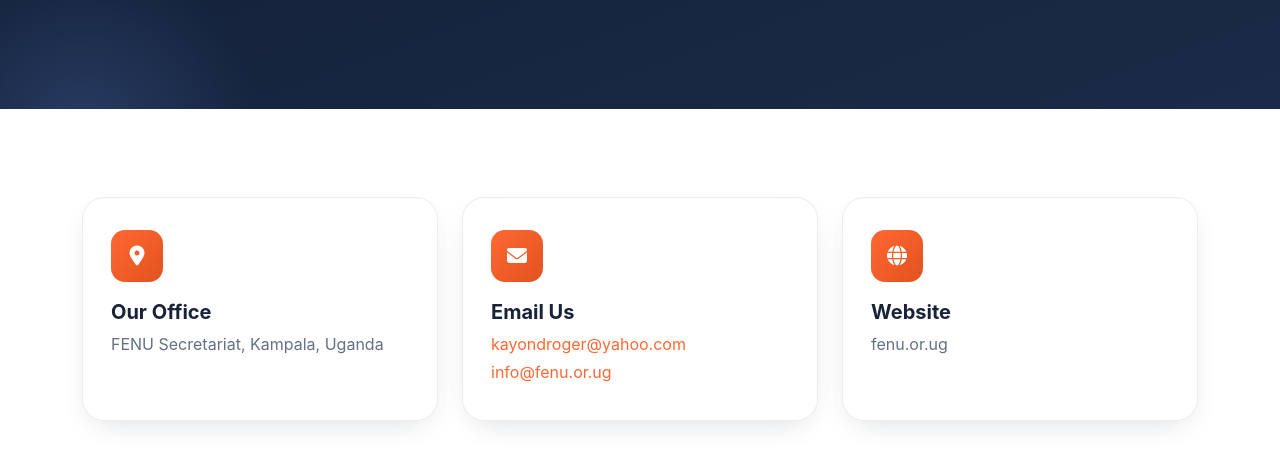
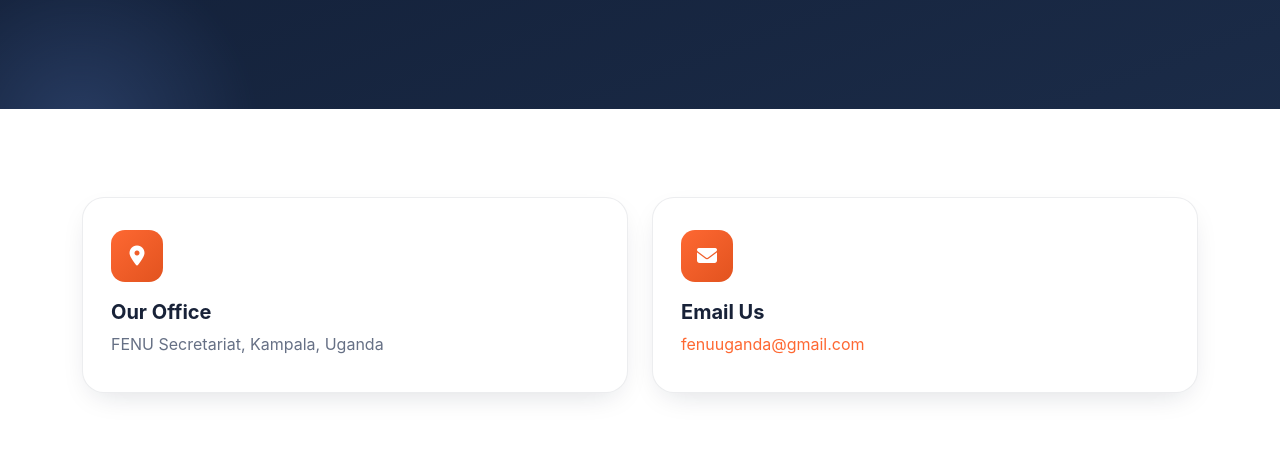
Before and after one commit to KAKOOZAMICHAEL/fenu-uganda-website, a website: page contact.html in a window 1280 px wide. Shown: the part 484-952 px from the top of the page. Drawn offline with nearby package versions, Linux system fonts and the light colour scheme; no server answers.

Commit message:
Update email contact details and remove Website card in contact.html

```diff
--- a/contact.html
+++ b/contact.html
@@ -137,26 +137,19 @@
     <div class="m-section">
         <div class="container">
             <div class="row g-4">
-                <div class="col-md-4 m-reveal">
+                <div class="col-md-6 m-reveal">
                     <div class="m-contact-card">
                         <div class="m-contact-icon"><i class="fa fa-map-marker-alt"></i></div>
                         <h5>Our Office</h5>
                         <p data-cms-id="contact-office">FENU Secretariat, Kampala, Uganda</p>
                     </div>
                 </div>
-                <div class="col-md-4 m-reveal">
+                <div class="col-md-6 m-reveal">
                     <div class="m-contact-card">
                         <div class="m-contact-icon"><i class="fa fa-envelope"></i></div>
                         <h5>Email Us</h5>
-                        <p><a href="#" data-cms-id="contact-email-1">kayondroger@yahoo.com</a></p>
-                        <p><a href="#" data-cms-id="contact-email-2">info@fenu.or.ug</a></p>
-                    </div>
-                </div>
-                <div class="col-md-4 m-reveal">
-                    <div class="m-contact-card">
-                        <div class="m-contact-icon"><i class="fa fa-globe"></i></div>
-                        <h5>Website</h5>
-                        <p data-cms-id="contact-website">fenu.or.ug</p>
+                        <p><a href="#" data-cms-id="contact-email-1">fenuuganda@gmail.com</a></p>
+                        <!-- <p><a href="#" data-cms-id="contact-email-2">info@fenu.or.ug</a></p> -->
                     </div>
                 </div>
             </div>
```
